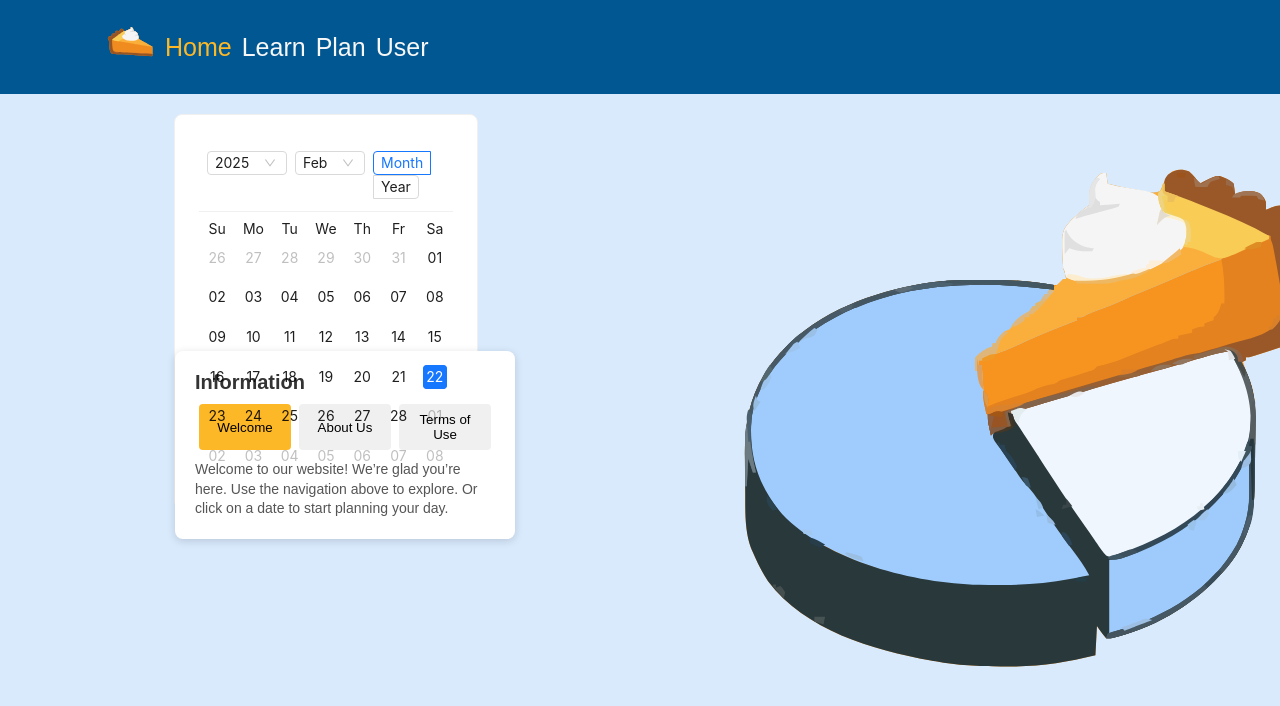
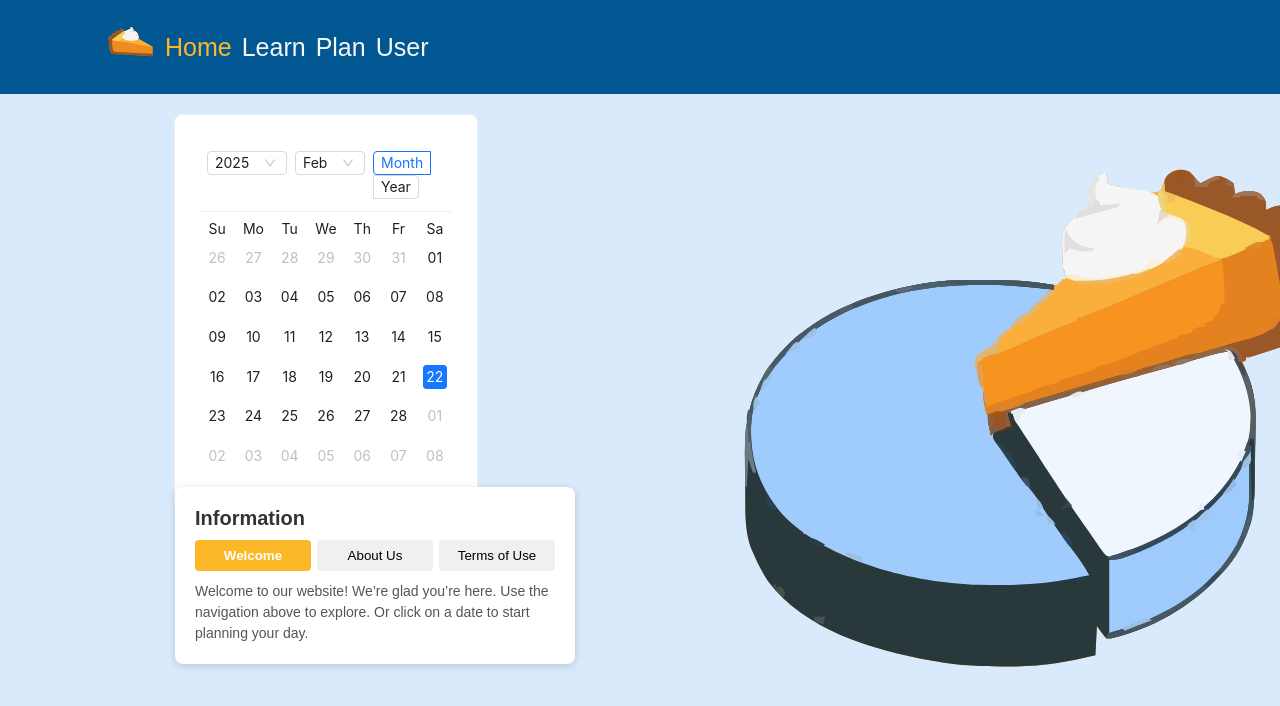
Before and after one commit to jabnow/project_pi, a React (Create React App) app in the folder project_pi/: page /Home in a window 1280 px wide. Shown: the top 706 px of the page. Built offline with nearby package versions, Linux system fonts and the light colour scheme.

Commit message:
"home page is readable now (kind of)"

```diff
--- a/project_pi/src/pages/home.js
+++ b/project_pi/src/pages/home.js
@@ -80,13 +80,16 @@ const styles = {
   infoBox: {
     // Lower-left corner (adjust as you like)
     position: "absolute",
-    bottom: "275px",
+    bottom: "150px",
     left: "175px",
-    width: "300px",
+    width: "360px",
     padding: "20px",
     borderRadius: "8px",
     backgroundColor: "#fff",
     boxShadow: "0 2px 8px rgba(0,0,0,0.15)",
+    maxHeight: "220px",
+    overflowY: "auto",
+    scrollbarWidth: "thin",
   },
   header: {
     margin: 0,
@@ -98,29 +101,33 @@ const styles = {
     display: "flex",
     justifyContent: "space-between",
     marginBottom: "10px",
+    gap: "6px"
   },
   tab: {
     flex: 1,
     padding: "8px",
-    margin: "0 4px",
     backgroundColor: "#f0f0f0",
     border: "none",
     borderRadius: "4px",
     cursor: "pointer",
+    fontFamily:"inherit",
   },
   activeTab: {
     flex: 1,
     padding: "8px",
-    margin: "0 4px",
     backgroundColor: "#FDB827",
     border: "none",
     borderRadius: "4px",
     cursor: "pointer",
+    color: "#fff",
+    fontWeight:"bold",
+    fontFamily: "inherit",
   },
   bodyText: {
     fontSize: "14px",
-    lineHeight: "1.4",
+    lineHeight: "1.5",
     color: "#555",
-    margin: 0
+    marginTop: "8px",
+    marginBottom: "0",
   }
 };
```
